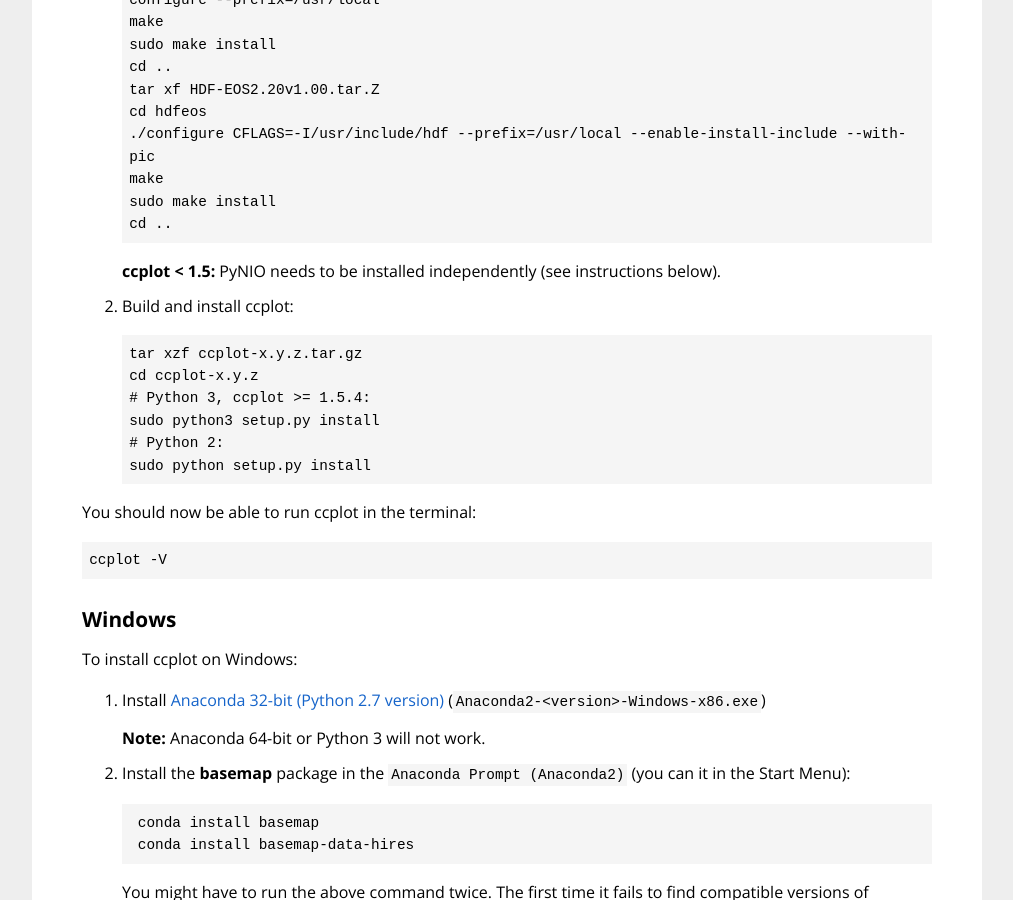
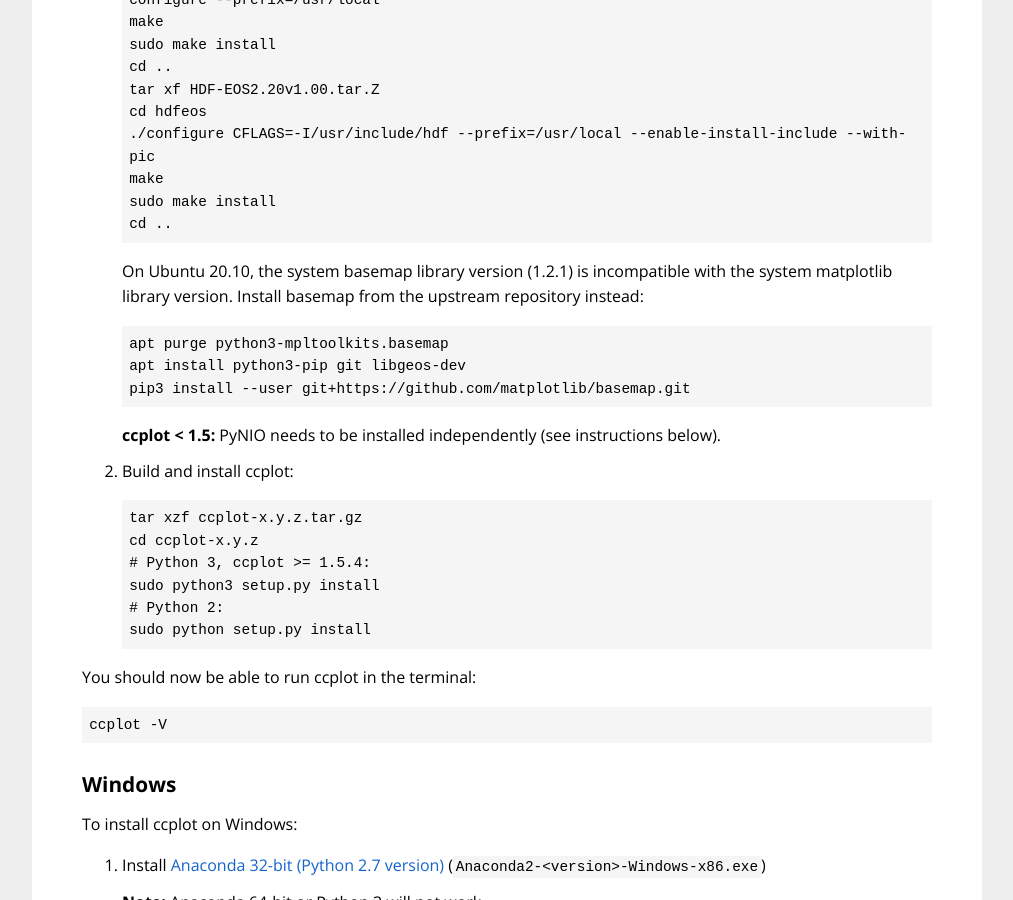
Before and after one commit to peterkuma/ccplot, a Jekyll site: the page built from download/index.md, in a window 1280 px wide and 900 px high, scrolled down 1644 px. Shown: the whole window, without its empty margins (133-1146 px from the left). Built offline with Jekyll 4.4.1, drawn with Linux system fonts in a browser that asks for light colours.

Commit message:
Add an installation note about Ubuntu 20.10

```diff
--- a/download/index.md
+++ b/download/index.md
@@ -197,6 +197,14 @@
        sudo make install
        cd ..
 
+   On Ubuntu 20.10, the system basemap library version (1.2.1) is incompatible
+   with the system matplotlib library version. Install basemap from the
+   upstream repository instead:
+
+       apt purge python3-mpltoolkits.basemap
+       apt install python3-pip git libgeos-dev
+       pip3 install --user git+https://github.com/matplotlib/basemap.git
+
    **ccplot < 1.5:** PyNIO needs to be installed independently
    (see instructions below).
 
```
